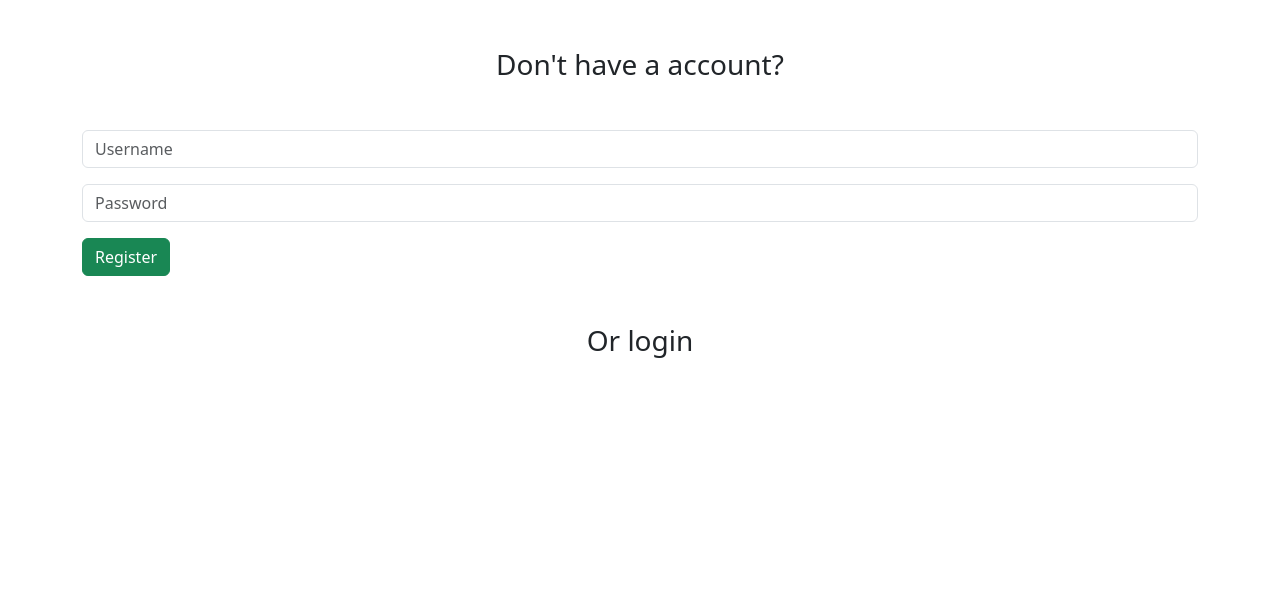
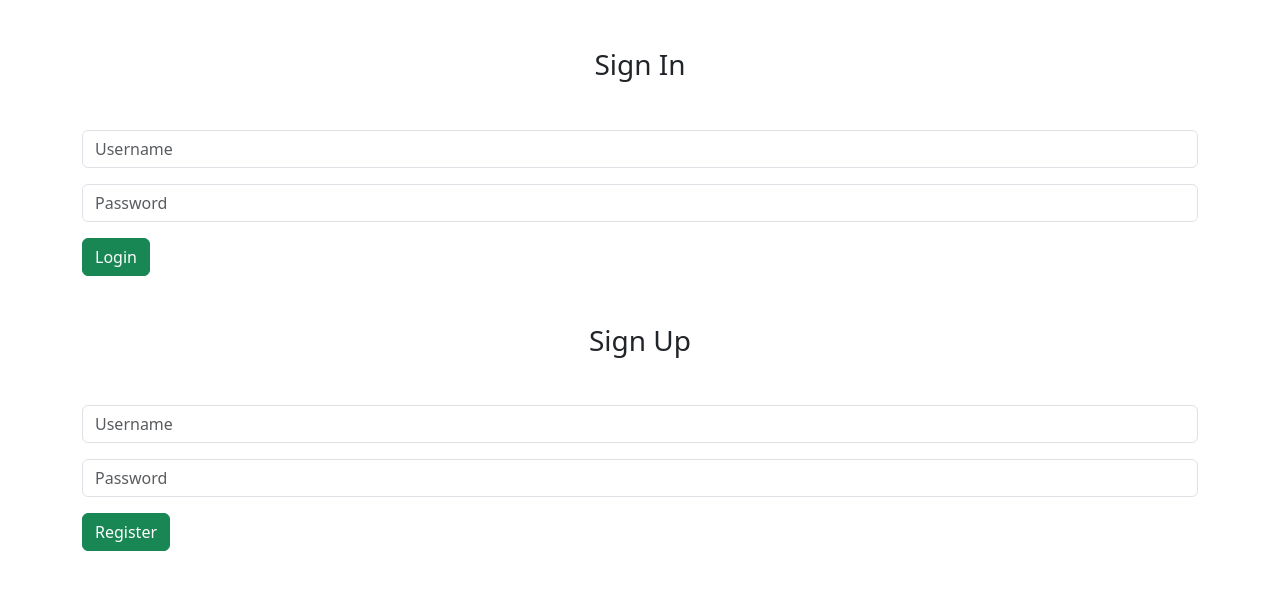
Before and after one commit to ThiagoVRabethge/potential-funicular, a React app: page / in a window 1280 px wide. Shown: the top 590 px of the page. Built offline with nearby package versions, Linux system fonts and the light colour scheme; the HTML template or start-up script is replaced by a standard one.

Commit message:
feature: add sign in, add custom response in sign up

```diff
--- a/src/App.jsx
+++ b/src/App.jsx
@@ -2,13 +2,34 @@ import 'bootstrap/dist/css/bootstrap.css';
 import { useState } from 'react'
 import api from "./services/api"
 import Swal from "sweetalert2"
+import SignUpForm from './components/SignUpForm';
 
 function App() {
   const [username, setUsername] = useState()
 
   const [password, setPassword] = useState()
 
-  const handleLogin = async (e) => {
+  const handleSignIn = async (e) => {
+    e.preventDefault()
+
+    await api
+      .post("/login", {
+        "username": username,
+        "password": password
+      })
+      .then((response) => {
+        console.log(response)
+      })
+      .catch((error) => {
+        Swal.fire({
+          icon: "error",
+          title: "Oops...",
+          text: `${error.response.data.detail}`,
+        })
+      })
+  }
+
+  const handleSignUp = async (e) => {
     e.preventDefault()
 
     await api
@@ -16,7 +37,14 @@ function App() {
         "username": username,
         "password": password
       })
-      .then((response) => console.log(response))
+      .then((response) => {
+        Swal.fire({
+          icon: "success",
+          title: "You did it!",
+          text: `Welcome ${response.data.username}`,
+          footer: 'Sign in for getting started'
+        })
+      })
       .catch((error) => {
         Swal.fire({
           icon: "error",
@@ -31,39 +59,26 @@ function App() {
     <>
       <div className="container">
         <h3 className="text-center mb-5 mt-5">
-          Don't have a account?
+          Sign In
         </h3>
 
-        <form onSubmit={(e) => handleLogin(e)}>
-          <div className="mb-3">
-            <input
-              type="text"
-              placeholder="Username"
-              className="form-control"
-              onChange={(e) => setUsername(e.target.value)}
-            />
-          </div>
-
-          <div className="mb-3">
-            <input
-              type="password"
-              placeholder="Password"
-              className="form-control"
-              onChange={(e) => setPassword(e.target.value)}
-            />
-          </div>
-
-          <button
-            type="submit"
-            className="btn btn-success"
-          >
-            Register
-          </button>
-        </form>
+        <SignUpForm
+          callback={handleSignIn}
+          setUsername={setUsername}
+          setPassword={setPassword}
+          buttonText={"Login"}
+        />
 
         <h3 className="text-center mb-5 mt-5">
-          Or login
+          Sign Up
         </h3>
+
+        <SignUpForm
+          callback={handleSignUp}
+          setUsername={setUsername}
+          setPassword={setPassword}
+          buttonText={"Register"}
+        />
       </div>
     </>
   )
--- /dev/null
+++ b/src/components/SignUpForm.jsx
@@ -0,0 +1,39 @@
+const SignUpForm = (props) => {
+  const {
+    callback,
+    setUsername,
+    setPassword,
+    buttonText
+  } = props
+
+  return (
+    <form onSubmit={(e) => callback(e)}>
+      <div className="mb-3">
+        <input
+          type="text"
+          placeholder="Username"
+          className="form-control"
+          onChange={(e) => setUsername(e.target.value)}
+        />
+      </div>
+
+      <div className="mb-3">
+        <input
+          type="password"
+          placeholder="Password"
+          className="form-control"
+          onChange={(e) => setPassword(e.target.value)}
+        />
+      </div>
+
+      <button
+        type="submit"
+        className="btn btn-success"
+      >
+        {buttonText}
+      </button>
+    </form>
+  )
+}
+
+export default SignUpForm
```
